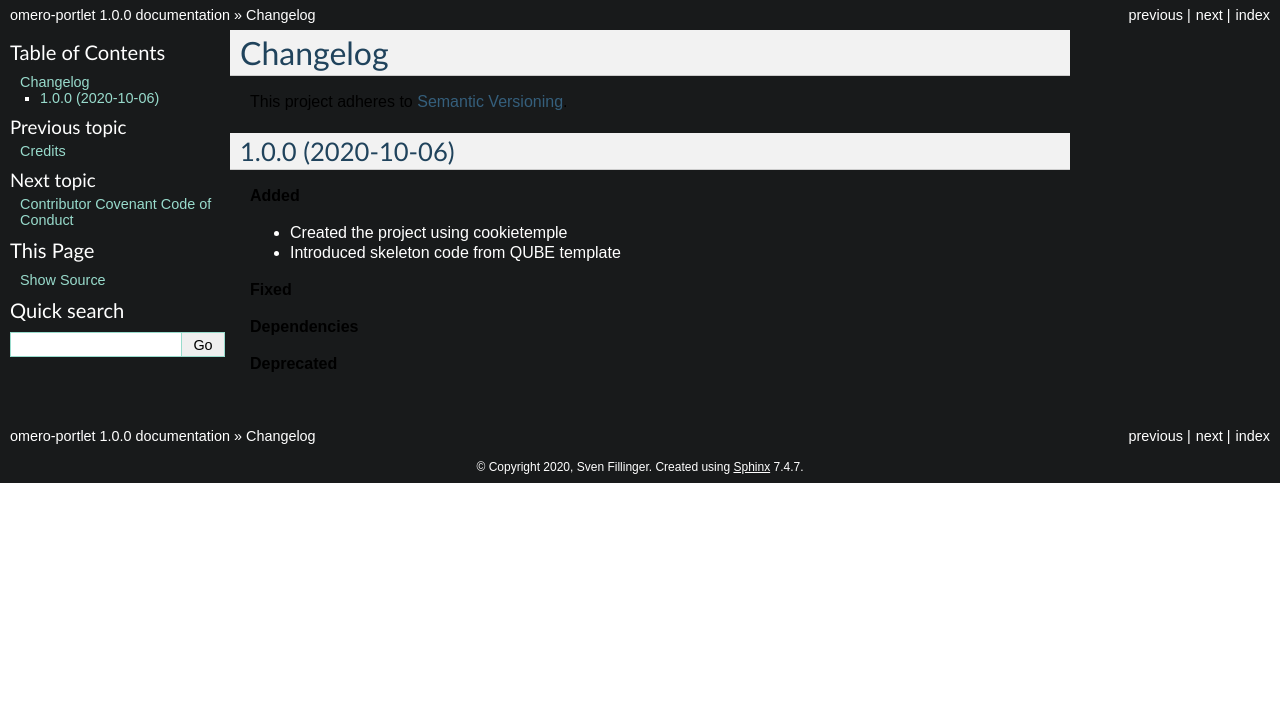
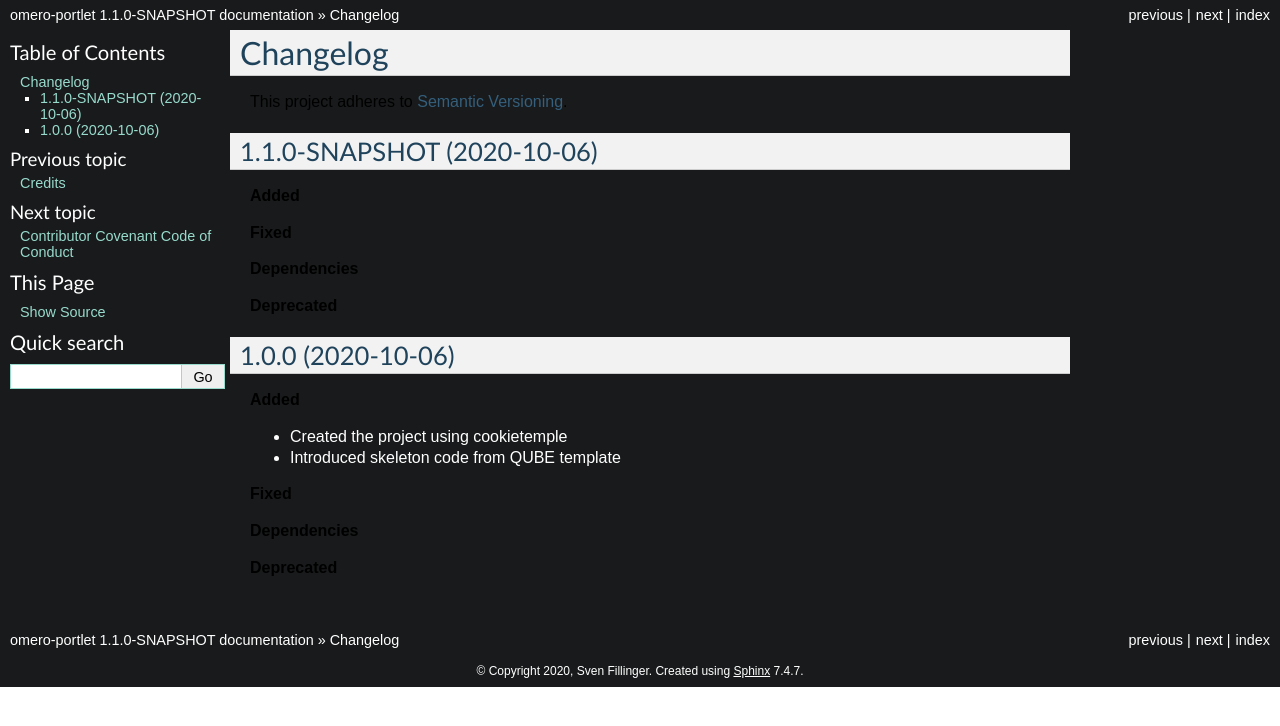
Before and after one commit to qbicsoftware/omero-portlet, a Sphinx documentation site: the page built from docs/changelog.rst, in a window 1280 px wide. Shown: the top 726 px of the page. Built offline with Sphinx 7.4.7, drawn with Linux system fonts in a browser that asks for light colours.

Commit message:
Bump version from 1.0.0 to 1.1.0-SNAPSHOT

```diff
--- a/CHANGELOG.rst
+++ b/CHANGELOG.rst
@@ -3,6 +3,18 @@ Changelog
 ==========
 
 This project adheres to `Semantic Versioning <https://semver.org/>`_.
+
+1.1.0-SNAPSHOT (2020-10-06)
+---------------------------
+
+**Added**
+
+**Fixed**
+
+**Dependencies**
+
+**Deprecated**
+
 
 1.0.0 (2020-10-06)
 ------------------
--- a/docs/conf.py
+++ b/docs/conf.py
@@ -55,9 +55,9 @@ author = "Sven Fillinger"
 # the built documents.
 #
 # The short X.Y version.
-version = '1.0.0'
+version = '1.1.0-SNAPSHOT'
 # The full version, including alpha/beta/rc tags.
-release = '1.0.0'
+release = '1.1.0-SNAPSHOT'
 
 # The language for content autogenerated by Sphinx. Refer to documentation
 # for a list of supported languages.
--- a/pom.xml
+++ b/pom.xml
@@ -10,7 +10,7 @@
 		<version>3.1.3</version>
 	</parent>
 	<artifactId>omero-portlet</artifactId>
-	<version>1.0.0</version> <!-- <<QUBE_FORCE_BUMP>> -->
+	<version>1.1.0-SNAPSHOT</version> <!-- <<QUBE_FORCE_BUMP>> -->
 	<name>omero-portlet</name>
 	<url>http://github.com/qbicsoftware/omero-portlet</url>
 	<description>Omero-portlet. A imaging visualisation portlet for qPortal.</description>
--- a/qube.cfg
+++ b/qube.cfg
@@ -1,5 +1,5 @@
 [bumpversion]
-current_version = 1.0.0
+current_version = 1.1.0-SNAPSHOT
 
 [bumpversion_files_whitelisted]
 dot_qube = .qube.yml
```
Also changed, not shown: .qube.yml.
